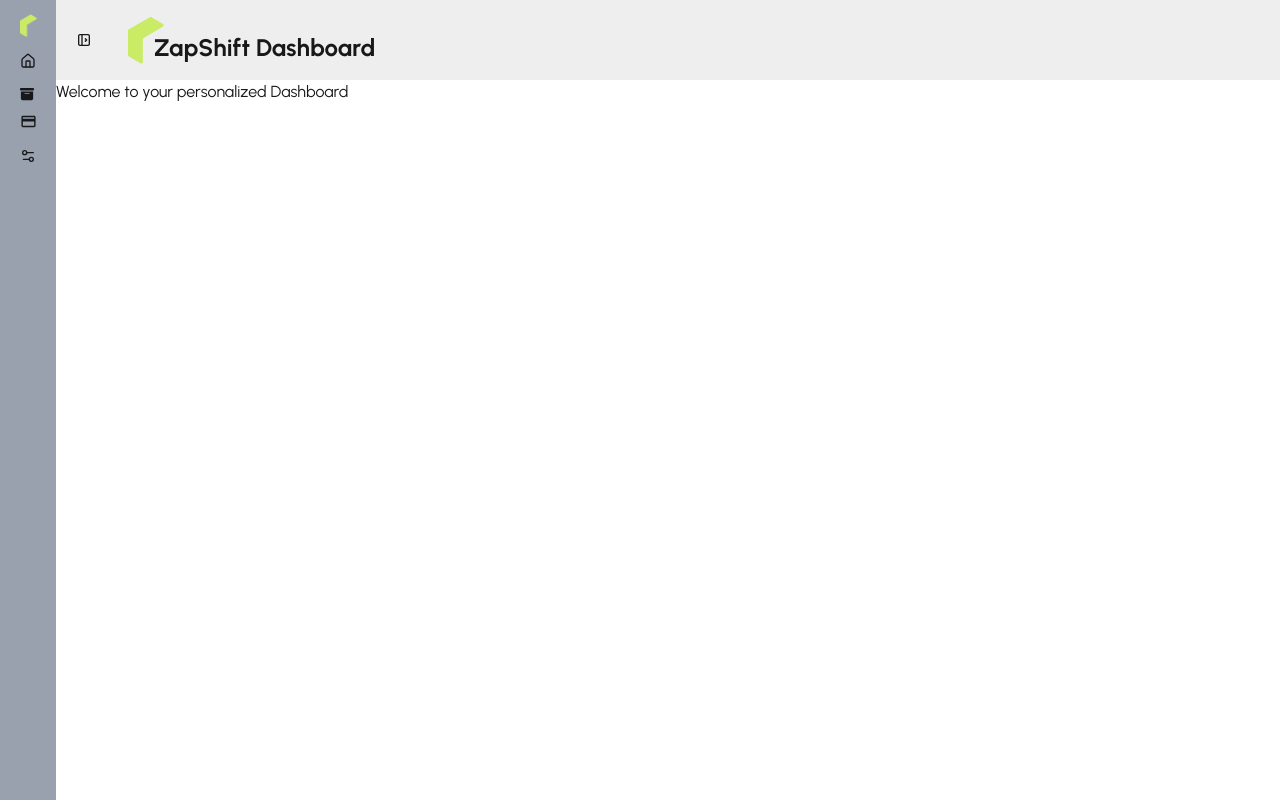
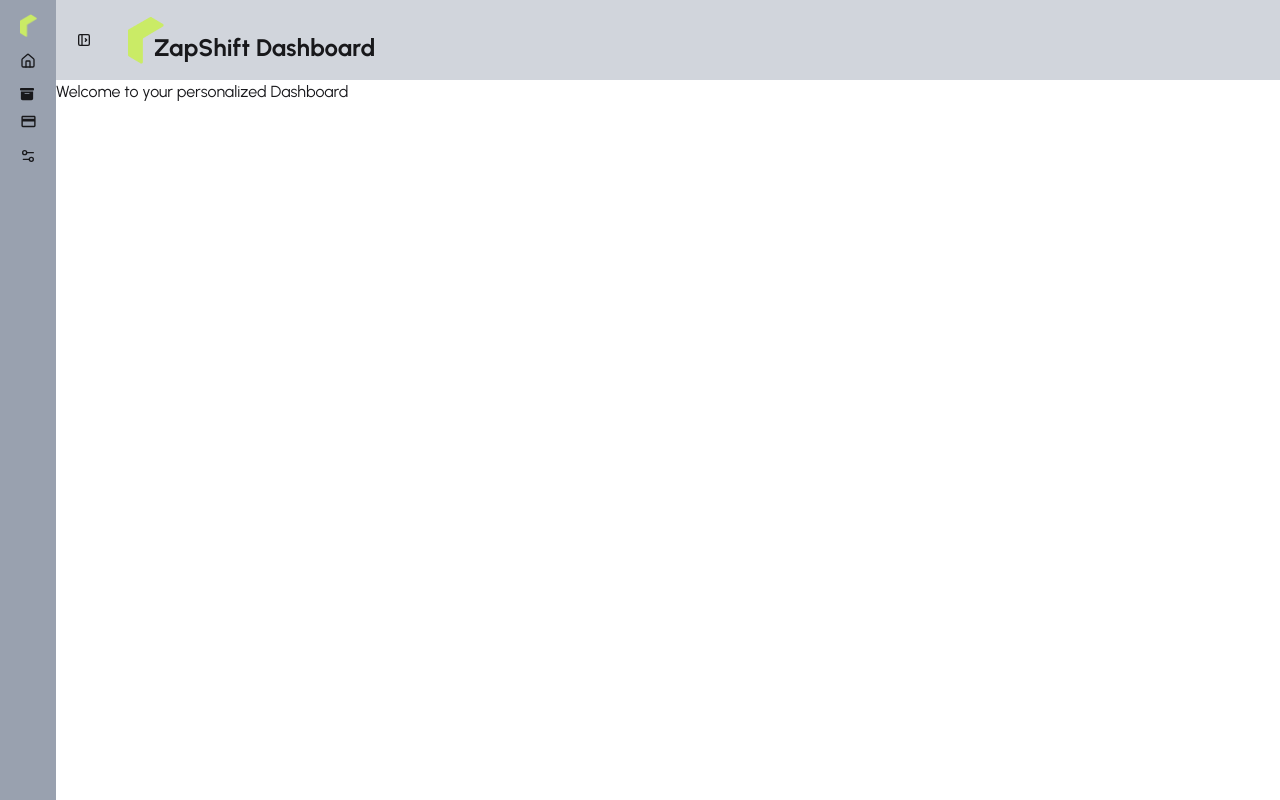
Before and after one commit to fahim-shareear/zap-shift-main, a React app in the folder zap-shift-ui/: page /dashboard in a window 1280 px wide. Built offline with nearby package versions, Linux system fonts and the light colour scheme; no server answers; sample sign-in values are in the browser's storage; the HTML template or start-up script is replaced by a standard one.

Commit message:
changing the bg color of the dashboard navbar

```diff
--- a/zap-shift-ui/src/layouts/DashboardLayout.jsx
+++ b/zap-shift-ui/src/layouts/DashboardLayout.jsx
@@ -19,7 +19,7 @@ const DashboardLayout = () => {
             <input id="my-drawer-4" type="checkbox" className="drawer-toggle" />
             <div className="drawer-content">
                 {/* Navbar */}
-                <nav className="navbar w-full bg-base-300">
+                <nav className="navbar w-full bg-gray-300">
                     <label htmlFor="my-drawer-4" aria-label="open sidebar" className="btn btn-square btn-ghost">
                         {/* Sidebar toggle icon */}
                         <svg xmlns="http://www.w3.org/2000/svg" viewBox="0 0 24 24" strokeLinejoin="round" strokeLinecap="round" strokeWidth="2" fill="none" stroke="currentColor" className="my-1.5 inline-block size-4"><path d="M4 4m0 2a2 2 0 0 1 2 -2h12a2 2 0 0 1 2 2v12a2 2 0 0 1 -2 2h-12a2 2 0 0 1 -2 -2z"></path><path d="M9 4v16"></path><path d="M14 10l2 2l-2 2"></path></svg>
```
